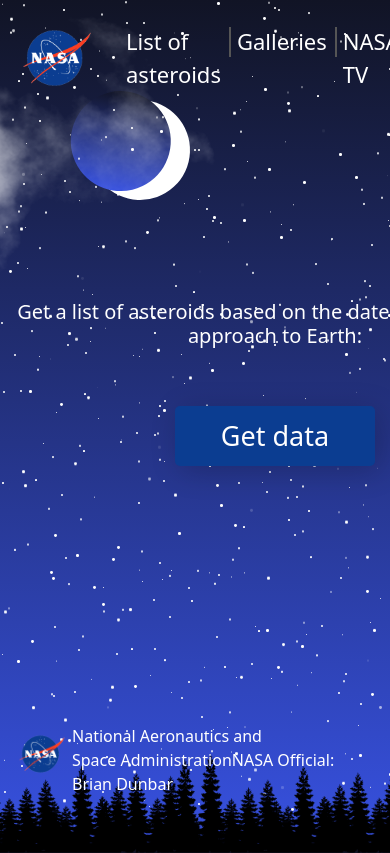
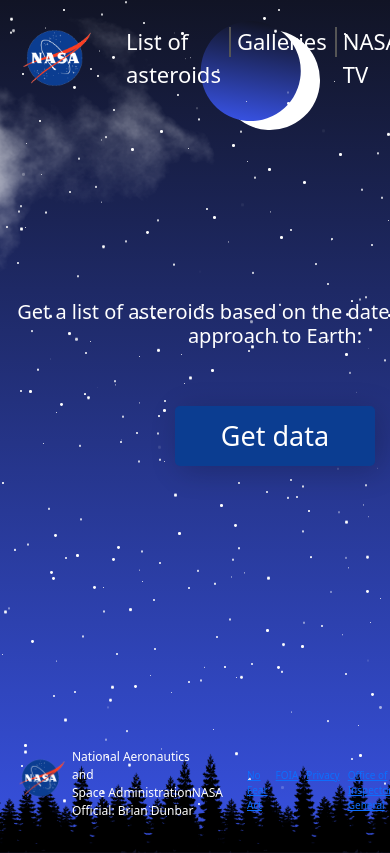
Before and after one commit to Victor-Irzunov/Nasa_test, a React (Create React App) app in the folder client/: page / in a window 390 px wide. Shown: the top 853 px of the page. Built offline with nearby package versions, Linux system fonts and the light colour scheme.

Commit message:
partial adaptation(1024/991)

```diff
--- a/client/public/index.html
+++ b/client/public/index.html
@@ -5,32 +5,23 @@
   <meta charset="utf-8" />
   <meta name="viewport" content="width=device-width, initial-scale=1" />
   <meta name="description" content="Web site created using create-react-app" />
-
-  <link rel="stylesheet" href="starry_Night.css" type="text/css">
-
-
+  <link rel="stylesheet" href="style.css" type="text/css">
   <link rel="stylesheet" href="https://cdn.jsdelivr.net/npm/bootstrap@5.1.0/dist/css/bootstrap.min.css"
     integrity="sha384-KyZXEAg3QhqLMpG8r+8fhAXLRk2vvoC2f3B09zVXn8CA5QIVfZOJ3BCsw2P0p/We" crossorigin="anonymous" />
   <title>Test task</title>
 </head>
 
 <body>
-  <!-- <noscript>You need to enable JavaScript to run this app.</noscript> -->
   <div id="root"></div>
   <div class="scene">
     <div class="moon"></div>
     <img src="forest.png" class="forest" alt="">
-    <!-- <img src="cloud1.png" class="cloud1" alt=""> -->
-    <!-- <img src="cloud2.png" class="cloud2" alt=""> -->
     <img src="cloud3.png" class="cloud3" alt="">
-    <!-- <img src="cloud1.png" class="cloud4" alt=""> -->
-    <!-- <img src="cloud2.png" class="cloud5" alt=""> -->
-    <!-- <img src="cloud3.png" class="cloud6" alt=""> -->
   </div>
 
   <script type="text/javascript">
     function stars() {
-      let count = 500;
+      let count = 300;
       let scene = document.querySelector(".scene");
       let i = 0;
       while (i < count) {
--- a/client/public/starry_Night.css
+++ b/client/public/style.css
@@ -71,24 +71,6 @@ animation: animate linear infinite;
 		transform: translateY(-100px);
 	}
 }
-/* .cloud1
-{
-	position: absolute;
-	top: 0;
-	left: 0;
-	max-width: 600px;
-	z-index: 1;
-	animation: animateCloud 50s linear infinite;
-} */
-/* .cloud2
-{
-	position: absolute;
-	top: 0;
-	left: 0;
-	max-width: 500px;
-	z-index: 1;
-	animation: animateCloud 35s linear infinite;
-} */
 .cloud3
 {
 	position: absolute;
@@ -98,36 +80,6 @@ animation: animate linear infinite;
 	z-index: 1;
 	animation: animateCloud 80s linear infinite;
 }
-/* .cloud4
-{
-	position: absolute;
-	top: 200px;
-	left: 0;
-	max-width: 300px;
-	z-index: 1;
-	animation: animateCloud 70s linear infinite;
-	animation-delay: -20s;
-} */
-/* .cloud5
-{
-	position: absolute;
-	top: 150px;
-	left: 0;
-	max-width: 500px;
-	z-index: 1;
-	animation: animateCloud 40s linear infinite;
-	animation-delay: -5s;
-}
-.cloud6
-{
-	position: absolute;
-	top: 75px;
-	left: 0;
-	max-width: 400px;
-	z-index: 1;
-	animation: animateCloud 30s linear infinite;
-	animation-delay: -10s;
-} */
 @keyframes animateCloud
 {
 	0%
@@ -139,3 +91,11 @@ animation: animate linear infinite;
 		transform: translateX(400%) scale(1.5);
 	}
 }
+@media (max-width: 1024px){
+	.moon
+{
+	position: absolute;
+	top: 30px;
+	right: 70px;
+}
+}
--- a/client/src/App.js
+++ b/client/src/App.js
@@ -2,8 +2,8 @@ import React from "react";
 import { BrowserRouter } from "react-router-dom";
 import AppRouter from "./components/AppRouter";
 import NavBar from "./components/NavBar";
-import Footer from "./components/Footer"
-import css from "./App.module.css"
+import Footer from "./components/Footer";
+import css from "./App.module.css";
 
 function App() {
   return (
--- a/client/src/components/Calendar.js
+++ b/client/src/components/Calendar.js
@@ -1,6 +1,5 @@
 import React, { useState, useContext } from "react";
-import { Context } from "../index"
-import { propTypes } from "react-bootstrap/esm/Image";
+import { Context } from "../index";
 import './Calendar.css';
 
 const Calendar = () => {
--- a/client/src/components/Footer.module.css
+++ b/client/src/components/Footer.module.css
@@ -27,3 +27,20 @@
 	font-size: 14px;
 	color: #0B3D91;
 }
+@media (max-width: 1024px){
+	.footer__status{
+		width: 250px;
+		font-size: 13px;
+	}
+	.ul li{
+		margin-left: 8px;
+		font-size: 10px;
+		color: #0B3D91;
+	}
+}
+@media (max-width: 991px){
+	.footer__status {
+		width: 135px;
+		font-size: 12px;
+	}
+}
--- a/client/src/components/NavBar.js
+++ b/client/src/components/NavBar.js
@@ -12,8 +12,6 @@ import {
 
 const NavBar = () => {
 	const history = useHistory()
-
-
 
 	return (
 		<Navbar className={css.navBar}>
--- a/client/src/components/NavBar.module.css
+++ b/client/src/components/NavBar.module.css
@@ -32,6 +32,9 @@
 	top: 10px;
 	left: 0px;
 }
+.nav:hover{
+	color: #FC3D21 !important;
+}
 .img__nasa{
 	width: 90px;
 }
--- a/client/src/components/Pages.js
+++ b/client/src/components/Pages.js
@@ -1,15 +1,9 @@
-import React, { useContext } from 'react'
-import { observer } from "mobx-react-lite"
-import { Context } from "../index"
-// import css from "./Pages.module.css"
+import React from 'react';
+import { Pagination } from "react-bootstrap";
 
-import { Pagination } from "react-bootstrap"
 
 const Pages = ({countriesPerPage, totalCountries, paginate, currentPage }) => {
-	const { object } = useContext(Context)
-	// const pageCount = Math.ceil(device.totalCount / device.limit)
 	const pages = []
-
 	for (let i = 0; i < Math.ceil(totalCountries / countriesPerPage); i++) {
 		pages.push(i + 1)
 	}
@@ -19,7 +13,6 @@ const Pages = ({countriesPerPage, totalCountries, paginate, currentPage }) => {
 			{pages.map(page =>
 				<Pagination.Item
 					key={page}
-					// className={css.pages}
 					active={currentPage === page}
 					onClick={() => paginate(page)}
 				>
@@ -30,4 +23,4 @@ const Pages = ({countriesPerPage, totalCountries, paginate, currentPage }) => {
 	)
 }
 
-export default Pages
+export default Pages;
--- a/client/src/pages/Details.js
+++ b/client/src/pages/Details.js
@@ -1,21 +1,20 @@
-import React, { useState, useContext, useEffect } from 'react';
+import React, { useState, useEffect } from 'react';
 import { useParams } from 'react-router-dom';
 import Container from "react-bootstrap/Container";
 import { Spinner } from "react-bootstrap";
-import { Context } from "../index";
 import asteroids2 from '../components/images/asteroid2.jpg';
 import css from "./Details.module.css";
 
 const Details = () => {
-	const { object } = useContext(Context)
 	const { id } = useParams()
 	const [localStateObject, setLocalStateObject] = useState([])
 	const [isLoading, setIsLoading] = useState(true)
 
 	useEffect(() => {
-		setLocalStateObject(Object.keys(object.objectData.near_earth_objects).reduce((array, key) => {
-			return [...array, [...object.objectData.near_earth_objects[key]]]
-		}, []))
+		if (localStorage["objectDataNasa"]) {
+			let getLocalStorage = JSON.parse(localStorage.getItem("objectDataNasa"))
+			setLocalStateObject(getLocalStorage)
+		}
 		setIsLoading(false)
 	}, [])
 
@@ -27,9 +26,10 @@ const Details = () => {
 		<div className={css.details__block}>
 			<Container>
 				<h2>{`Information about an asteroid with an id=${id}`}</h2>
-				{localStateObject !== [] && localStateObject[0].map(obj => {
-					if (obj.id === id) return (
-						<div className={css.details__box}>
+				{localStateObject !== [] && localStateObject.map(obj => {
+					if (obj.id === id) {
+						return (
+							<div className={css.details__box} key={obj.id}>
 								<div>
 									<ul>
 										<li>name: <span>{obj.name}</span></li>
@@ -56,14 +56,26 @@ const Details = () => {
 									</ul>
 								</div>
 								<div className={css.block__asteroid}>
-						<img src={asteroids2} className={css.asteroid} />
+									<img src={asteroids2} className={css.asteroid} alt="asteroid" />
 								</div>
 							</div>
 						)
+					}
 				})}
 			</Container>
 		</div>
 	);
 };
+export default Details;
 
-export default Details;
+
+
+
+
+
+
+
+
+		// setLocalStateObject(Object.keys(object.objectData.near_earth_objects).reduce((array, key) => {
+		// 	return [...object.objectData.near_earth_objects[key]]
+		// }, []))
--- a/client/src/pages/List.js
+++ b/client/src/pages/List.js
@@ -1,15 +1,15 @@
 import React, { useEffect, useContext, useState } from 'react';
 import { getListAsteroids } from '../http/objectAPI';
-import { Context } from "../index"
-import css from './List.module.css'
-import { Spinner } from "react-bootstrap"
-import Pages from "../components/Pages"
-import Calendar from "../components/Calendar"
-import { observer } from "mobx-react-lite"
+import { Context } from "../index";
+import css from './List.module.css';
+import { Spinner } from "react-bootstrap";
+import Pages from "../components/Pages";
+import Calendar from "../components/Calendar";
+import { observer } from "mobx-react-lite";
 import asteroids from '../components/images/asteroid.jpg';
 import filter from '../components/images/filter.png';
 import { useHistory } from 'react-router-dom';
-import { DETAILS_ROUTE } from "../utils/consts"
+import { DETAILS_ROUTE } from "../utils/consts";
 
 const List = observer(() => {
 	const { object } = useContext(Context)
@@ -24,7 +24,8 @@ const List = observer(() => {
 	useEffect(() => {
 		if (object.date !== '') {
 			setIsLoading(true)
-			getListAsteroids(object.date).then(data => {
+			getListAsteroids(object.date)
+				.then(data => {
 				object.setObjectData(data)
 				setLocalStateObject(Object.keys(data.near_earth_objects).reduce((array, key) => {
 					return [...data.near_earth_objects[key]]
@@ -35,14 +36,15 @@ const List = observer(() => {
 	}, [object.date])
 
 	let currentCountry = []
-	if (localStateObject[0]) {
+	if (localStateObject) {
 		const lastCountryIndex = currentPage * countriesPerPage
 		const firstCountryIndex = lastCountryIndex - countriesPerPage
 		currentCountry = localStateObject.slice(firstCountryIndex, lastCountryIndex)
 	}
+
 	const paginate = pageNum => setCurrentPage(pageNum)
 
-	function filterUp() {
+	function sortingUpDown() {
 		setIsFilterArrow(true)
 		if (!isFilter) {
 			setIsFilter(i => !i)
@@ -52,6 +54,9 @@ const List = observer(() => {
 		return setLocalStateObject(localStateObject.sort((a, b) => b.close_approach_data[0].miss_distance.kilometers - a.close_approach_data[0].miss_distance.kilometers))
 	}
 
+	if (localStateObject !== []) {
+		localStorage.setItem("objectDataNasa", JSON.stringify([...localStateObject]))
+	}
 
 	if (isLoading) {
 		return <Spinner animation={"grow"} />
@@ -69,11 +74,11 @@ const List = observer(() => {
 					<div className={css.main__block_box}>
 						<div className={css.block__asteroid}>
 							<p className={css.filter}>
-								<img src={filter} className={css.filter__img} />
+								<img src={filter} className={css.filter__img} alt="filter" />
 								<span>Sorting by:</span>&ensp;
 								{isFilterArrow ?
 									<span
-										onClick={filterUp}
+										onClick={sortingUpDown}
 										className={css.span}
 									>
 										Distance from the ground
@@ -81,19 +86,17 @@ const List = observer(() => {
 									</span>
 									:
 									<span
-										onClick={filterUp}
+										onClick={sortingUpDown}
 										className={css.span}
 									>
 										Distance from the ground
 									</span>
 								}
 							</p>
-							<img src={asteroids} className={css.asteroid} />
+							<img src={asteroids} className={css.asteroid} alt="asteroid" />
 						</div>
 						<div>
-
 							<div className={css.block__list}>
-
 								<div className={css.list}>
 									<h6 className={css.title__date}>{object.date}</h6>
 									<ul>
@@ -107,7 +110,7 @@ const List = observer(() => {
 										}
 									</ul>
 								</div>
-								{localStateObject[0] &&
+								{localStateObject &&
 									<Pages countriesPerPage={countriesPerPage}
 										totalCountries={localStateObject.length}
 										paginate={paginate}
--- a/client/src/pages/List.module.css
+++ b/client/src/pages/List.module.css
@@ -9,7 +9,8 @@
 	backdrop-filter: blur(20px);
 	border-radius: 10px;
 	padding: 20px 40px 10px 50px;
-	min-width: 350px;
+	width: 680px;
+	height: 500px;
 	z-index: 100000;
 }
 .main__block_box{
--- a/client/src/pages/NotFound.js
+++ b/client/src/pages/NotFound.js
@@ -1,7 +1,7 @@
 import React from "react";
 import { useHistory } from 'react-router-dom';
-import plane from "../components/images/plane.png"
-import css from "./NotFound.module.css"
+import plane from "../components/images/plane.png";
+import css from "./NotFound.module.css";
 import {
 	LIST_ROUTE
 } from '../utils/consts';
@@ -9,13 +9,12 @@ import {
 const NotFound = () => {
 	const history = useHistory()
 
-
 	return (
 		<div className={css.error}>
 			<div className={css.sky}>
 				<h2><span>4</span><span>0</span><span>4</span></h2>
 				<div className={css.grass}></div>
-				<img src={plane} className={css.plane} />
+				<img src={plane} className={css.plane} alt="plane" />
 			</div>
 			<div className={css.field}>
 				<h2>Opps...looks like you got lost.</h2>
```
Lines whose indentation alone changed are shown as unchanged.
